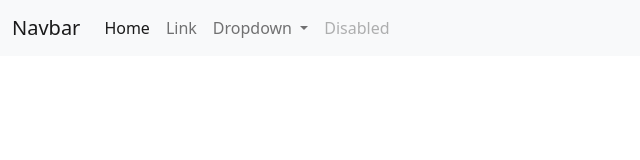
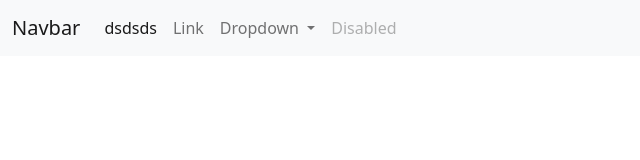
Before and after one commit to mayankuma/SampleRepository, a plain HTML site: page MyWebsite/index.html in a window 1280 px wide. Shown: the full height of the page, 0-640 px from the left. Drawn offline with nearby package versions, Linux system fonts and the light colour scheme.

Commit message:
broken features

```diff
--- a/MyWebsite/index.html
+++ b/MyWebsite/index.html
@@ -20,7 +20,7 @@
           <div class="collapse navbar-collapse" id="navbarSupportedContent">
             <ul class="navbar-nav me-auto mb-2 mb-lg-0">
               <li class="nav-item">
-                <a class="nav-link active" aria-current="page" href="#">Home</a>
+                <a class="nav-link active" aria-current="page" href="#">dsdsds</a>
               </li>
               <li class="nav-item">
                 <a class="nav-link" href="#">Link</a>
```
